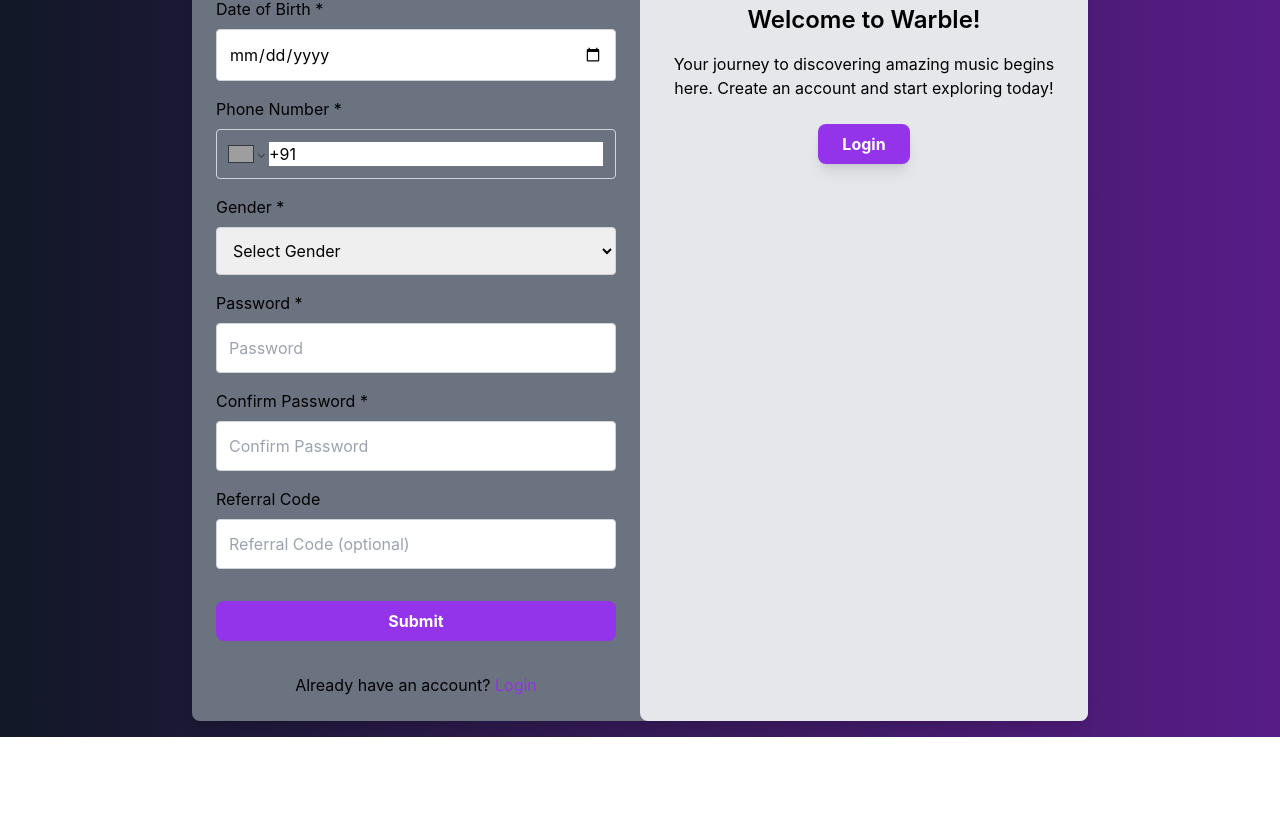
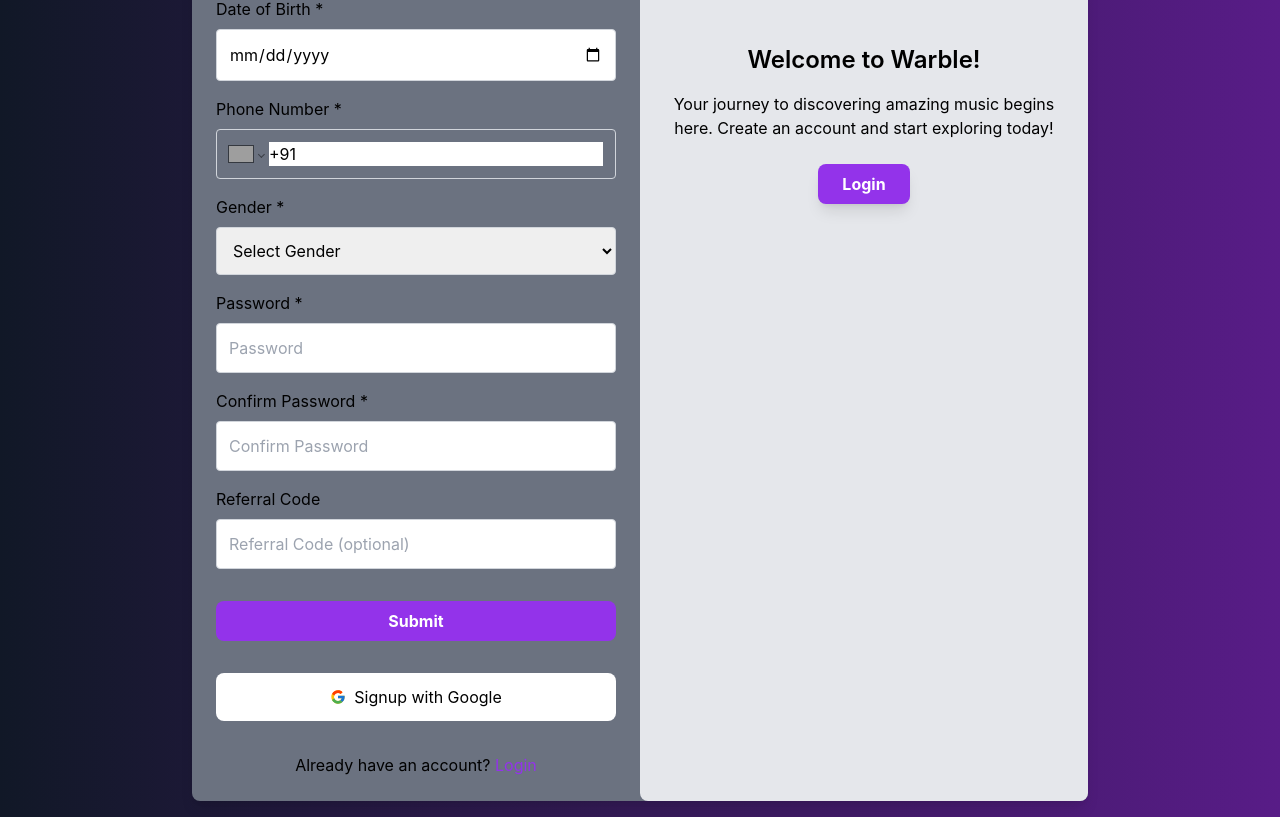
Before and after one commit to sandeep3642/Pahadi-Beats, a React (Create React App) app: page /register in a window 1280 px wide. Shown: the part 569-1386 px from the top of the page. Before the commit the page ends 1306 px from the top, so only its background shows below. Built offline with nearby package versions, Linux system fonts and the light colour scheme; grey boxes are pictures that could not be loaded.

Commit message:
Signup Google with refferal code

```diff
--- a/src/components/ForgetPassword.jsx
+++ b/src/components/ForgetPassword.jsx
@@ -1,12 +1,14 @@
 import React, { useState } from "react";
-import { Link } from "react-router-dom";
+import { Link, useNavigate } from "react-router-dom";
 import { toast, ToastContainer } from "react-toastify";
 import "react-toastify/dist/ReactToastify.css";
 import apiHelper from "../utils/apiHelper"; // Assume this is your custom API helper for making HTTP requests
+import Spinner from "./Spinner";
 
 const ForgetPassword = () => {
   const [email, setEmail] = useState("");
   const [isLoading, setIsLoading] = useState(false); // State for loading spinner
+  const navigate = useNavigate();
 
   // Capture the current domain
   const domain = window.location.origin;
@@ -15,21 +17,32 @@
     e.preventDefault();
     setIsLoading(true); // Show spinner while loading
 
-    try {
-      // Include domain in the payload
-      const response = await apiHelper("/api/user/forgotPassword", "POST", { email, domain });
-
+    // Use toast.promise to manage spinner and toast states
+    toast.promise(
+      apiHelper("/api/user/forgotPassword", "POST", { email, domain })
+        .then((response) => {
           if (response && response.status === 200) {
             toast.success(response.message || "A password reset link has been sent to your email.");
+            setTimeout(() =>{
+              navigate("/login")
+          },2000); // Redirect to login page after success
           } else {
             toast.error(response.error || "An error occurred while requesting a password reset.");
           }
-    } catch (error) {
+        })
+        .catch((error) => {
           console.error("Error requesting password reset:", error);
           toast.error("An error occurred. Please try again.");
-    } finally {
-      setIsLoading(false); // Hide spinner
+        })
+        .finally(() => {
+          setIsLoading(false); // Hide spinner after toast is displayed
+        }),
+      {
+        pending: "Processing your request...",
+        success: "Request processed successfully 👌",
+        error: "An error occurred 🤯"
       }
+    );
   };
 
   return (
@@ -71,6 +84,9 @@
           </p>
         </div>
       </div>
+
+      {isLoading && <Spinner />} {/* Display spinner when loading */}
+
       <ToastContainer /> {/* Add ToastContainer to render toasts */}
     </div>
   );
--- a/src/components/Register.js
+++ b/src/components/Register.js
@@ -10,6 +10,7 @@
 import apiHelper from "../utils/apiHelper";
 import { isValidPhoneNumber } from "libphonenumber-js";
 import { useSearchParams } from "react-router-dom"; // Import useSearchParams from react-router-dom
+import { FcGoogle } from "react-icons/fc";
 
 const logoPath = process.env.PUBLIC_URL + "/logo1.png";
 
@@ -17,7 +18,9 @@
 const validationSchema = Yup.object({
   firstName: Yup.string().required("First Name is required"),
   lastName: Yup.string().required("Last Name is required"),
-  email: Yup.string().email("Invalid email address").required("Email is required"),
+  email: Yup.string()
+    .email("Invalid email address")
+    .required("Email is required"),
   phoneNumber: Yup.string()
     .required("Phone Number is required")
     .test("valid-phone", "Invalid phone number", function (value) {
@@ -25,7 +28,9 @@
     }),
   dateOfBirth: Yup.date().required("Date of Birth is required"),
   gender: Yup.string().required("Gender is required"),
-  password: Yup.string().min(6, "Password must be at least 6 characters").required("Password is required"),
+  password: Yup.string()
+    .min(6, "Password must be at least 6 characters")
+    .required("Password is required"),
   confirmPassword: Yup.string()
     .oneOf([Yup.ref("password"), null], "Passwords must match")
     .required("Confirm Password is required"),
@@ -69,14 +74,29 @@
     await handleSendOtp(values);
     setSubmitting(false);
   };
+  const handleGoogleLogin = () => {
+    // Redirect to the backend Google login route
+    const BASE_URL = window.location.hostname.includes("localhost")
+      ? "http://localhost:5000" // Use local backend for development
+      : "https://warble-backend-api.onrender.com"; // Use production backend
+
+    // Redirect to the backend Google login route
+    const googleLoginUrl = `${BASE_URL}/api/user/auth/google${referralCodeFromUrl  ? `?referralCode=${referralCodeFromUrl}` : ''}`;
+    window.location.href = googleLoginUrl;  };
 
   return (
     <div className="min-h-screen flex flex-col justify-center items-center p-4 bg-gradient-to-r from-gray-900 to-purple-900">
       <div className="flex flex-col md:flex-row w-full max-w-4xl rounded-lg shadow-lg bg-gray-500">
         {/* Left Panel - Registration Form */}
         <div className="w-full md:w-1/2 p-6">
-          <img src={logoPath} alt="Warble Logo" className="w-32 h-32 mx-auto mb-4" />
-          <h1 className="text-3xl font-bold mb-4 text-black text-center">"Discover, Listen, Enjoy—Join Us Today!"</h1>
+          <img
+            src={logoPath}
+            alt="Warble Logo"
+            className="w-32 h-32 mx-auto mb-4"
+          />
+          <h1 className="text-3xl font-bold mb-4 text-black text-center">
+            "Discover, Listen, Enjoy—Join Us Today!"
+          </h1>
           <Formik
             initialValues={{
               firstName: "",
@@ -97,10 +117,18 @@
               <Form className="flex flex-col gap-4">
                 {/* Input Fields */}
                 {[
-                  { name: "firstName", type: "text", placeholder: "First Name" },
+                  {
+                    name: "firstName",
+                    type: "text",
+                    placeholder: "First Name",
+                  },
                   { name: "lastName", type: "text", placeholder: "Last Name" },
                   { name: "email", type: "email", placeholder: "Email" },
-                  { name: "dateOfBirth", type: "date", placeholder: "Date of Birth" },
+                  {
+                    name: "dateOfBirth",
+                    type: "date",
+                    placeholder: "Date of Birth",
+                  },
                 ].map(({ name, type, placeholder }) => (
                   <div key={name}>
                     <label className="text-black block mb-2 text-left">
@@ -116,13 +144,19 @@
                         validateField(name);
                       }}
                     />
-                    <ErrorMessage name={name} component="div" className="text-red-500 mt-1" />
+                    <ErrorMessage
+                      name={name}
+                      component="div"
+                      className="text-red-500 mt-1"
+                    />
                   </div>
                 ))}
 
                 {/* Phone Number Input */}
                 <div>
-                  <label className="text-black block mb-2 text-left">Phone Number *</label>
+                  <label className="text-black block mb-2 text-left">
+                    Phone Number *
+                  </label>
                   <PhoneInput
                     international
                     defaultCountry="IN"
@@ -134,12 +168,18 @@
                     }}
                     className="border border-gray-300 p-3 rounded text-black w-full"
                   />
-                  <ErrorMessage name="phoneNumber" component="div" className="text-red-500 mt-1" />
+                  <ErrorMessage
+                    name="phoneNumber"
+                    component="div"
+                    className="text-red-500 mt-1"
+                  />
                 </div>
 
                 {/* Gender Input */}
                 <div>
-                  <label className="text-black block mb-2 text-left">Gender *</label>
+                  <label className="text-black block mb-2 text-left">
+                    Gender *
+                  </label>
                   <Field
                     as="select"
                     name="gender"
@@ -154,13 +194,25 @@
                     <option value="female">Female</option>
                     <option value="other">Other</option>
                   </Field>
-                  <ErrorMessage name="gender" component="div" className="text-red-500 mt-1" />
+                  <ErrorMessage
+                    name="gender"
+                    component="div"
+                    className="text-red-500 mt-1"
+                  />
                 </div>
 
                 {/* Password Fields */}
                 {[
-                  { name: "password", type: "password", placeholder: "Password" },
-                  { name: "confirmPassword", type: "password", placeholder: "Confirm Password" },
+                  {
+                    name: "password",
+                    type: "password",
+                    placeholder: "Password",
+                  },
+                  {
+                    name: "confirmPassword",
+                    type: "password",
+                    placeholder: "Confirm Password",
+                  },
                 ].map(({ name, type, placeholder }) => (
                   <div key={name}>
                     <label className="text-black block mb-2 text-left">
@@ -176,13 +228,19 @@
                         validateField(name);
                       }}
                     />
-                    <ErrorMessage name={name} component="div" className="text-red-500 mt-1" />
+                    <ErrorMessage
+                      name={name}
+                      component="div"
+                      className="text-red-500 mt-1"
+                    />
                   </div>
                 ))}
 
                 {/* Referral Code Input */}
                 <div>
-                  <label className="text-black block mb-2 text-left">Referral Code</label>
+                  <label className="text-black block mb-2 text-left">
+                    Referral Code
+                  </label>
                   <Field
                     type="text"
                     name="referralCode"
@@ -202,12 +260,21 @@
                 >
                   {isSubmitting ? "Submitting..." : "Submit"}
                 </button>
-
+                <button
+                  onClick={handleGoogleLogin}
+                  className="bg-white text-black px-6 py-3 rounded-lg mt-4 w-full flex items-center justify-center"
+                >
+                  <FcGoogle className="mr-2" />
+                  Signup with Google
+                </button>
                 {/* Login Link */}
                 <div className="text-center mt-4">
                   <span className="text-black">
                     Already have an account?{" "}
-                    <a href="/login" className="text-purple-600 hover:text-purple-800">
+                    <a
+                      href="/login"
+                      className="text-purple-600 hover:text-purple-800"
+                    >
                       Login
                     </a>
                   </span>
@@ -219,9 +286,12 @@
 
         {/* Right Panel - Welcome Message */}
         <div className="w-full md:w-1/2 p-6 flex flex-col justify-center items-center bg-gray-200 rounded-lg">
-          <h2 className="text-2xl font-semibold mb-4 text-black">Welcome to Warble!</h2>
+          <h2 className="text-2xl font-semibold mb-4 text-black">
+            Welcome to Warble!
+          </h2>
           <p className="text-black text-center mb-6">
-            Your journey to discovering amazing music begins here. Create an account and start exploring today!
+            Your journey to discovering amazing music begins here. Create an
+            account and start exploring today!
           </p>
           <a href="/login">
             <button className="bg-purple-600 text-white font-bold py-2 px-6 rounded-lg shadow-lg hover:shadow-xl">
@@ -233,7 +303,13 @@
       {/* Spinner Component */}
       {isLoading && <Spinner />}
       {/* OTP Modal */}
-      {isOtpModalOpen && <OtpModal isOpen={isOtpModalOpen} setIsOpen={setIsOtpModalOpen} otpData={otpData} />}
+      {isOtpModalOpen && (
+        <OtpModal
+          isOpen={isOtpModalOpen}
+          setIsOpen={setIsOtpModalOpen}
+          otpData={otpData}
+        />
+      )}
       {/* Toast Notifications */}
       <ToastContainer />
     </div>
```
Lines whose indentation alone changed are shown as unchanged.
